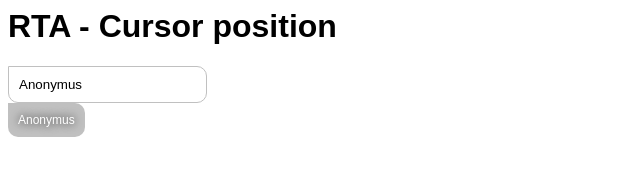
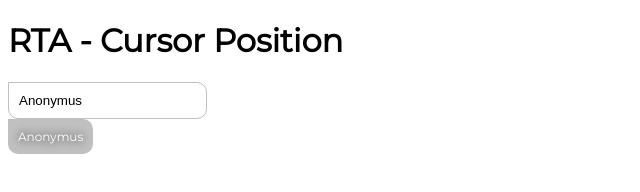
Before and after one commit to Luk3ns/nodejs-realtime-app, a website: page public/index.html in a window 1280 px wide. Shown: the whole page, without its empty margins (0-640 px from the left). Drawn offline with nearby package versions, Linux system fonts and the light colour scheme; no server answers.

Commit message:
Update index.html

```diff
--- a/public/index.html
+++ b/public/index.html
@@ -1,12 +1,14 @@
+<!DOCTYPE html>
 <html>
   <head>
     <title>Real time application - cursor position</title>
     <meta name="viewport" content="width=device-width, initial-scale=1" />
     <link rel="stylesheet" href="style.css" />
+    <link href="https://fonts.googleapis.com/css?family=Montserrat" rel="stylesheet">
   </head>
   <body>
     <div id="app">
-      <h1>RTA - Cursor position</h1>
+      <h1>RTA - Cursor Position</h1>
       <input v-model="name" name="name" placeholder="name">
       <div class="cursor" id="cursor-you">{{name}}</div>
     </div>
```
